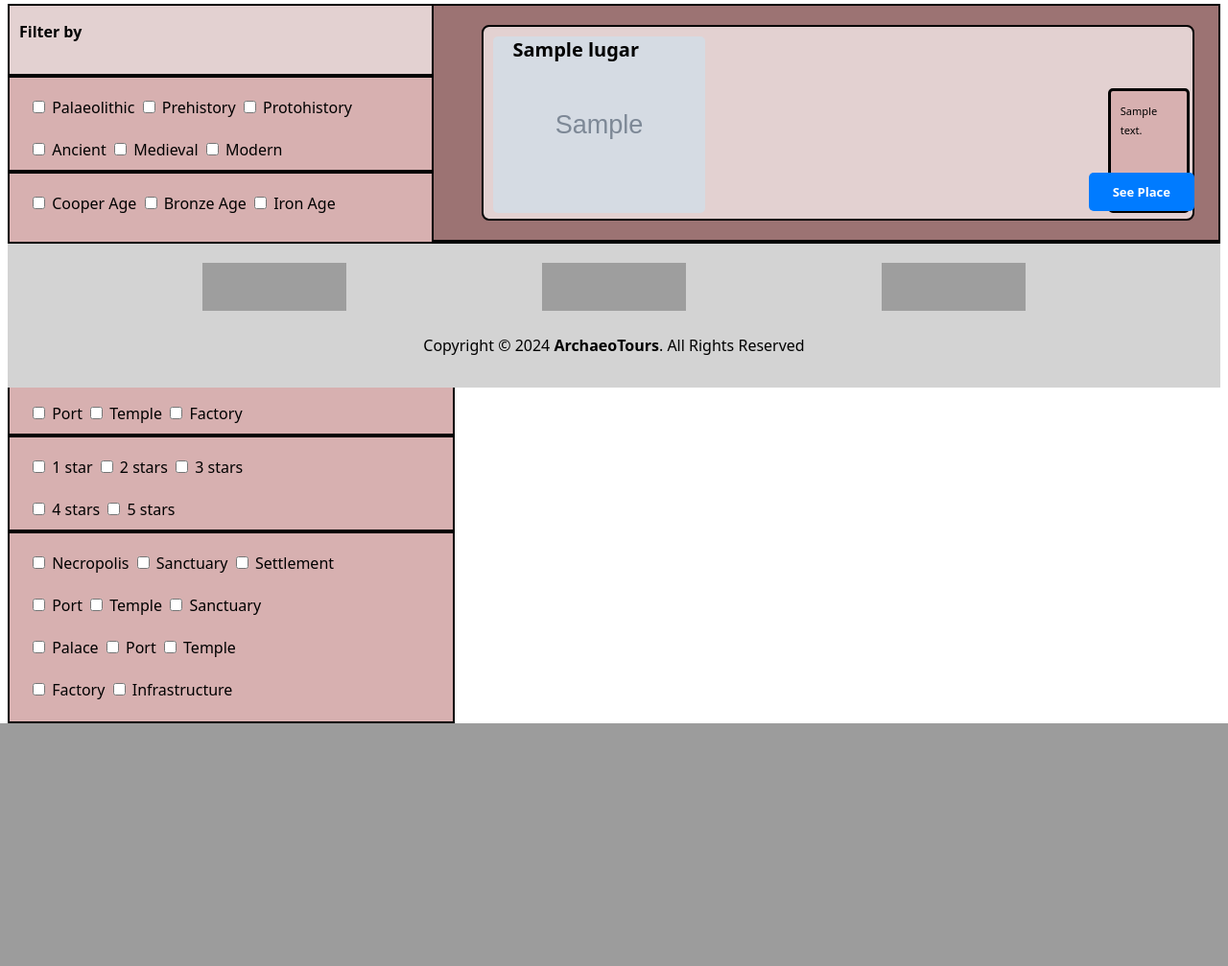
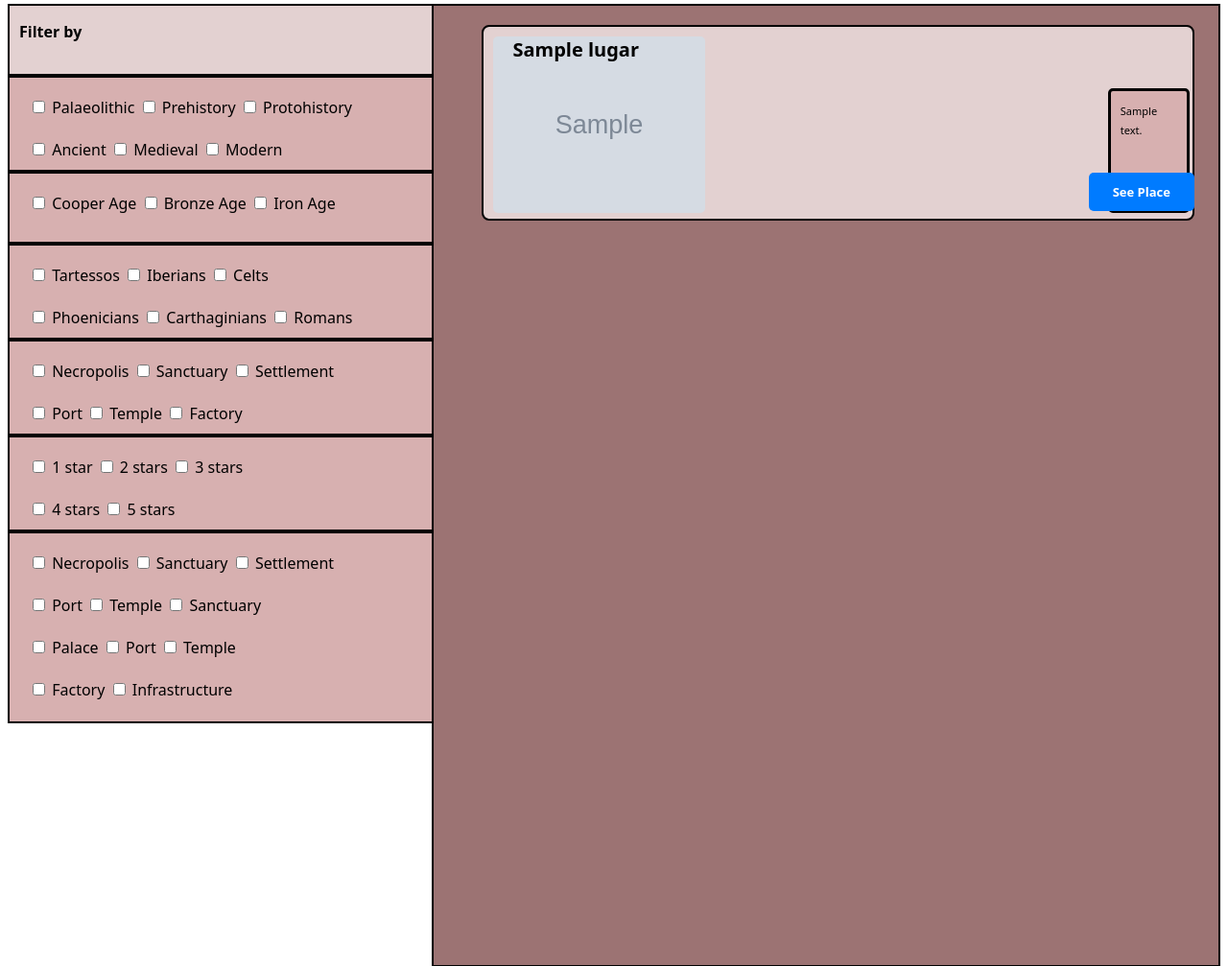
Before and after one commit to SergioArenas98/Proyecto-Transversal, a PHP site: page /mainPage.php in a window 1280 px wide. Shown: the part 668-1675 px from the top of the page at 96% size. Before the commit the page ends 1422 px from the top, so only its background shows below. Run offline with PHP 8.4, Linux system fonts and the light colour scheme; tables that the repository leaves empty or names only in its code hold one stand-in row (values such as "Sample post"); grey boxes marked "Sample" are stand-in pictures; grey boxes are pictures that could not be loaded.

Commit message:
Min height #box2 main page fixed

```diff
--- a/controller/LugaresController.php
+++ b/controller/LugaresController.php
@@ -228,6 +228,7 @@
             $stmt = $this->conn->prepare("DELETE FROM Lugar WHERE nombre=?");
             $stmt->bindParam(1, $placeName);
             $stmt->execute();
+            $_SESSION["message"] = "Place deleted successfully!";
             header("Location: ../view/mainPage.php");
             exit();
         } catch (PDOException $e) {
--- a/view/mainPage.css
+++ b/view/mainPage.css
@@ -145,6 +145,7 @@
 #box2 {
     background-color: rgb(156, 115, 115);
     height: auto;
+    min-height: 1000px;
     display: inline-block;
     text-align: center;
     border-width: 2px;
```
